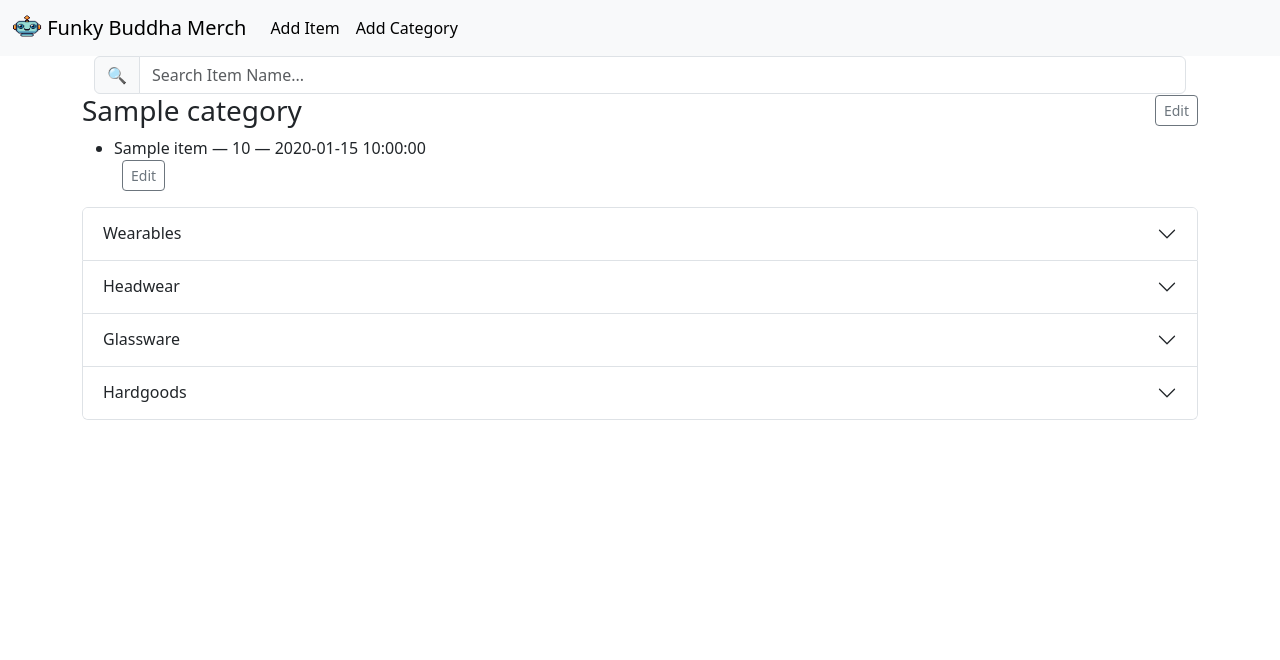
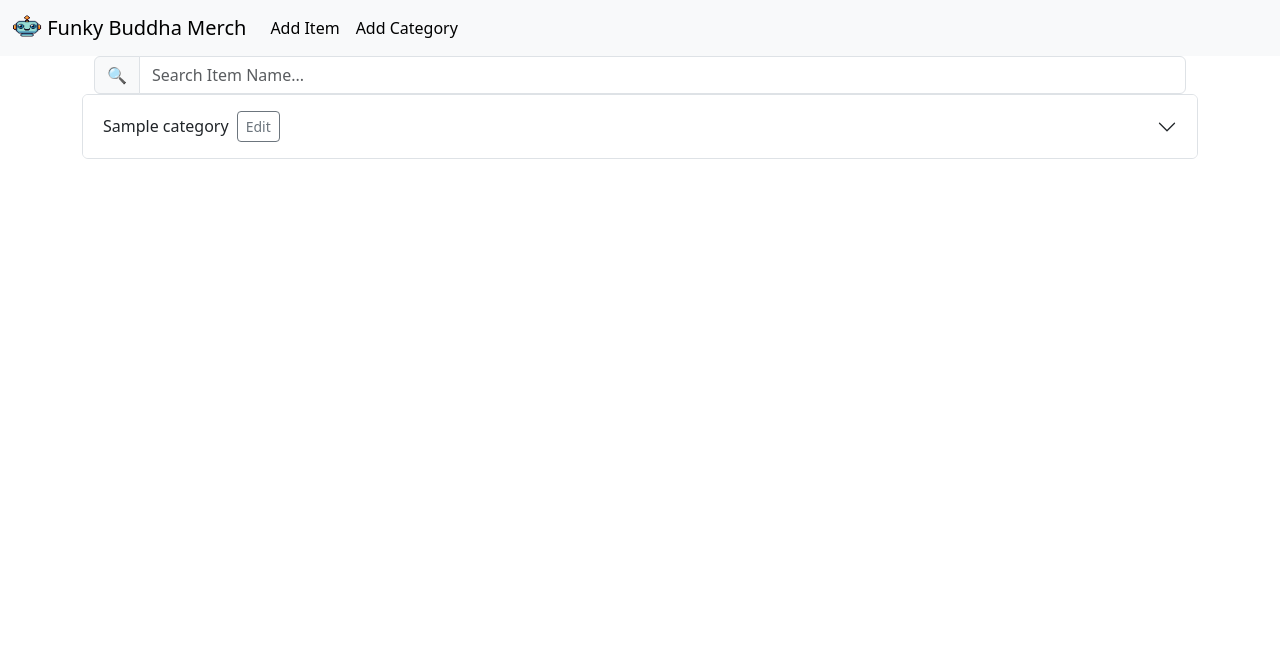
Before and after one commit to Nic0cava/FB_Merch, a Flask app: page / in a window 1280 px wide. Shown: the top 660 px of the page. Run offline with Flask 3, Linux system fonts and the light colour scheme; tables that the repository leaves empty hold one stand-in row (values such as "Sample post").

Commit message:
updated UI elements in index.html and css styles

```diff
--- a/merch/templates/index.html
+++ b/merch/templates/index.html
@@ -8,41 +8,43 @@
     </div>
   </form>
 
-    {% for category in categories %}
-    <h3 class="d-flex align-items-center justify-content-between">
-      <span>{{ category.name }}</span>
-      <!-- Edit button: goes to /updatecategory/<id> -->
-      <a class="btn btn-sm btn-outline-secondary ms-2" href="{{ url_for('category.update_category', category_id=category.id) }}">
-        Edit
-      </a>
-    </h3>
-    <ul>
-    {% for item in category.sorted_items %}
-      <li>{{ item.name }} — {{ item.quantity }} — {{ item.date }}</li>
-      <a class="btn btn-sm btn-outline-secondary ms-2" href="{{ url_for('items.update_item', item_id=item.id) }}">
-        Edit
-      </a>
-    {% endfor %}
-    </ul>
-    {% endfor %}
 
-
-       <div class="accordion" id="accordionExample">
+ <div class="accordion" id="accordionExample">
+  {% for category in categories %}
   <div class="accordion-item">
-    <h2 class="accordion-header">
-      <button class="accordion-button collapsed" type="button" data-bs-toggle="collapse" data-bs-target="#collapseOne" aria-expanded="false" aria-controls="collapseOne">
-        Wearables
+    <h2 class="accordion-header" id="heading{{ loop.index }}">
+      <button class="accordion-button collapsed" type="button" data-bs-toggle="collapse"
+              data-bs-target="#collapse{{ loop.index }}" aria-expanded="false" aria-controls="collapse{{ loop.index }}">
+        {{ category.name }}
+        <a class="btn btn-sm btn-outline-secondary ms-2" href="{{ url_for('category.update_category', category_id=category.id) }}">Edit</a>
       </button>
     </h2>
-    <div id="collapseOne" class="accordion-collapse collapse" data-bs-parent="#accordionExample">
+
+    <div id="collapse{{ loop.index }}" class="accordion-collapse collapse" aria-labelledby="heading{{ loop.index }}" data-bs-parent="#accordionExample">
       <div class="accordion-body p-0">
-        <div class="item mb-0">This is where an item will go</div>
-        <div class="item mb-0">This is where an item will go</div>
-        <div class="item mb-0">This is where an item will go</div>
+        {% for item in category.sorted_items %}
+         <div class="item-row">
+    <div class="item-name text-truncate" title="{{ item.name }}">{{ item.name }}</div>
+
+    <div class="item-qty text-muted text-center">
+      Qty<br><strong>{{ item.quantity }}</strong>
+    </div>
+
+    <div class="item-date text-muted text-center">
+      Date<br><strong>{{ item.date.strftime('%Y-%m-%d') if item.date else '' }}</strong>
+    </div>
+
+    <div class="item-actions text-end">
+      <a class="btn btn-sm btn-outline-secondary" href="{{ url_for('items.update_item', item_id=item.id) }}">Edit</a>
+    </div>
+  </div>
+        {% endfor %}
       </div>
     </div>
   </div>
-  <div class="accordion-item">
+  {% endfor %}
+</div>
+  <!-- <div class="accordion-item">
     <h2 class="accordion-header">
       <button class="accordion-button collapsed" type="button" data-bs-toggle="collapse" data-bs-target="#collapseTwo" aria-expanded="false" aria-controls="collapseTwo">
         Headwear
@@ -83,7 +85,7 @@
         <div class="item mb-0">This is where an item will go</div>
       </div>
     </div>
-  </div>
+  </div> -->
 </div>
    </div>
 {% endblock %}
```
Also changed, not shown: merch/static/style.css (+48 -0 lines).
